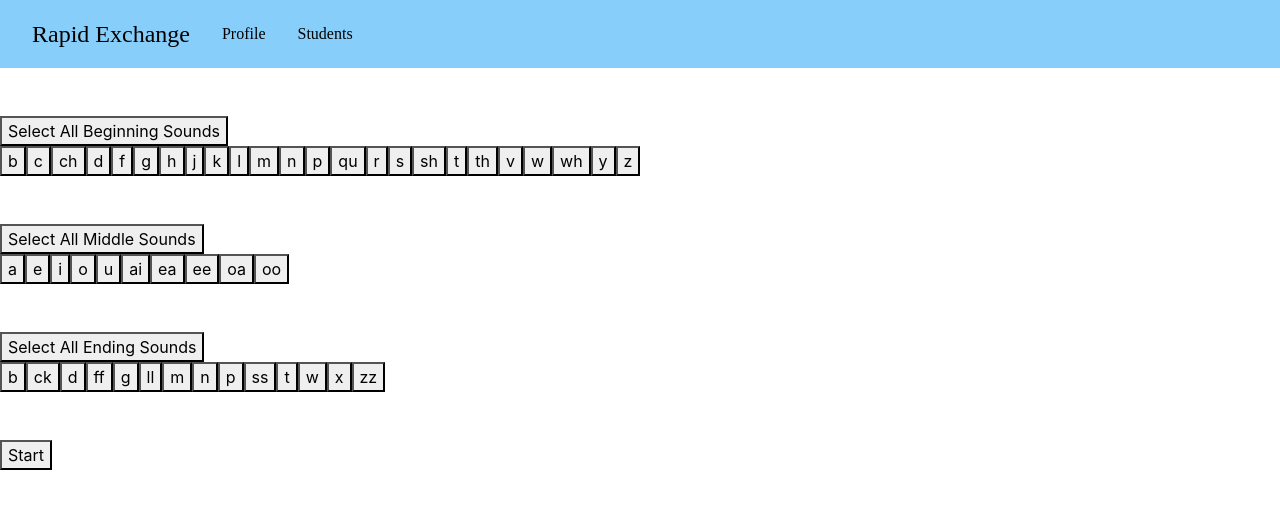
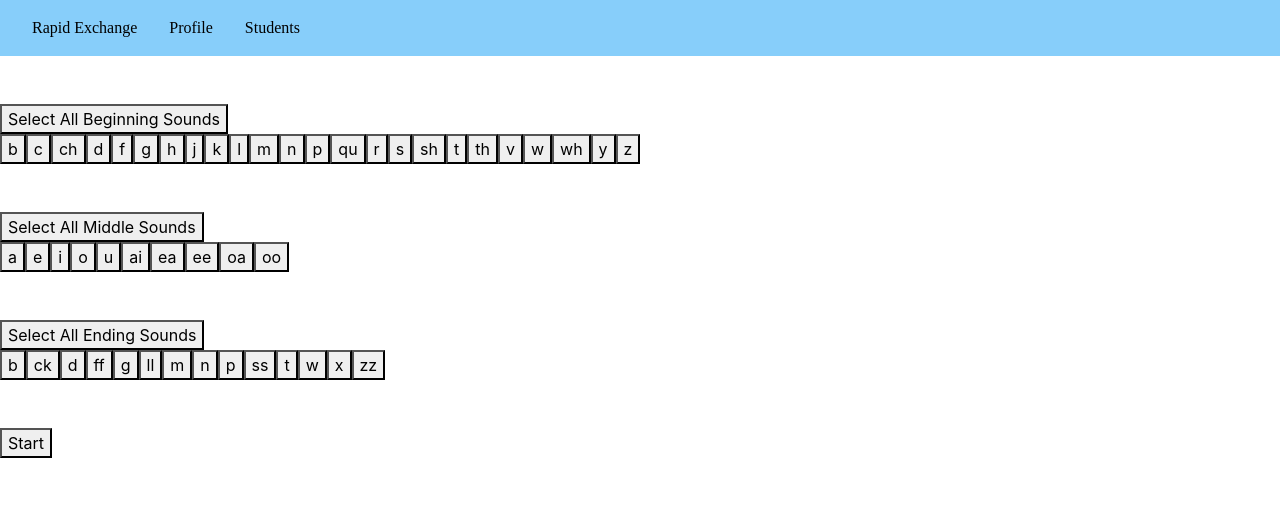
Before and after one commit to anberns/react-redux-project, a React (Create React App) app: page / in a window 1280 px wide. Shown: the top 508 px of the page. Built offline with nearby package versions, Linux system fonts and the light colour scheme; a web font is replaced by a local one.

Commit message:
create NavItem functional component

```diff
--- /dev/null
+++ b/src/Components/NavItem.js
@@ -0,0 +1,12 @@
+import React from 'react';
+import { NavLink } from 'react-router-dom';
+import './Navbar.css'
+
+const NavItem = (props) => (
+  <NavLink className="nav-item nav-link nav-link-styled"
+    to={props.path}
+    exact
+  >{props.linkName}</NavLink>
+)
+
+export default NavItem;
--- a/src/Components/Navbar.js
+++ b/src/Components/Navbar.js
@@ -1,22 +1,13 @@
 import React from 'react';
-import { NavLink } from 'react-router-dom';
+import NavItem from './NavItem';
 import './Navbar.css';
 
 const Navbar = () => (
   <div>
     <nav className="navbar navbar-expand-lg nav-styled " >
-      <NavLink className="nav-item nav-link nav-brand-styled"
-        to="/"
-        exact
-      >Rapid Exchange</NavLink>
-      <NavLink className="nav-item nav-link nav-link-styled"
-        to="/users/1"
-        exact
-      >Profile</NavLink>
-      <NavLink className="nav-item nav-link nav-link-styled"
-        to="/users/1/students"
-        exact
-      >Students</NavLink>
+      <NavItem path="/" linkName="Rapid Exchange" />
+      <NavItem path="/users/1" linkName="Profile" />
+      <NavItem path="/users/1/students" linkName="Students" />
     </nav>
   </div>
 )
```
